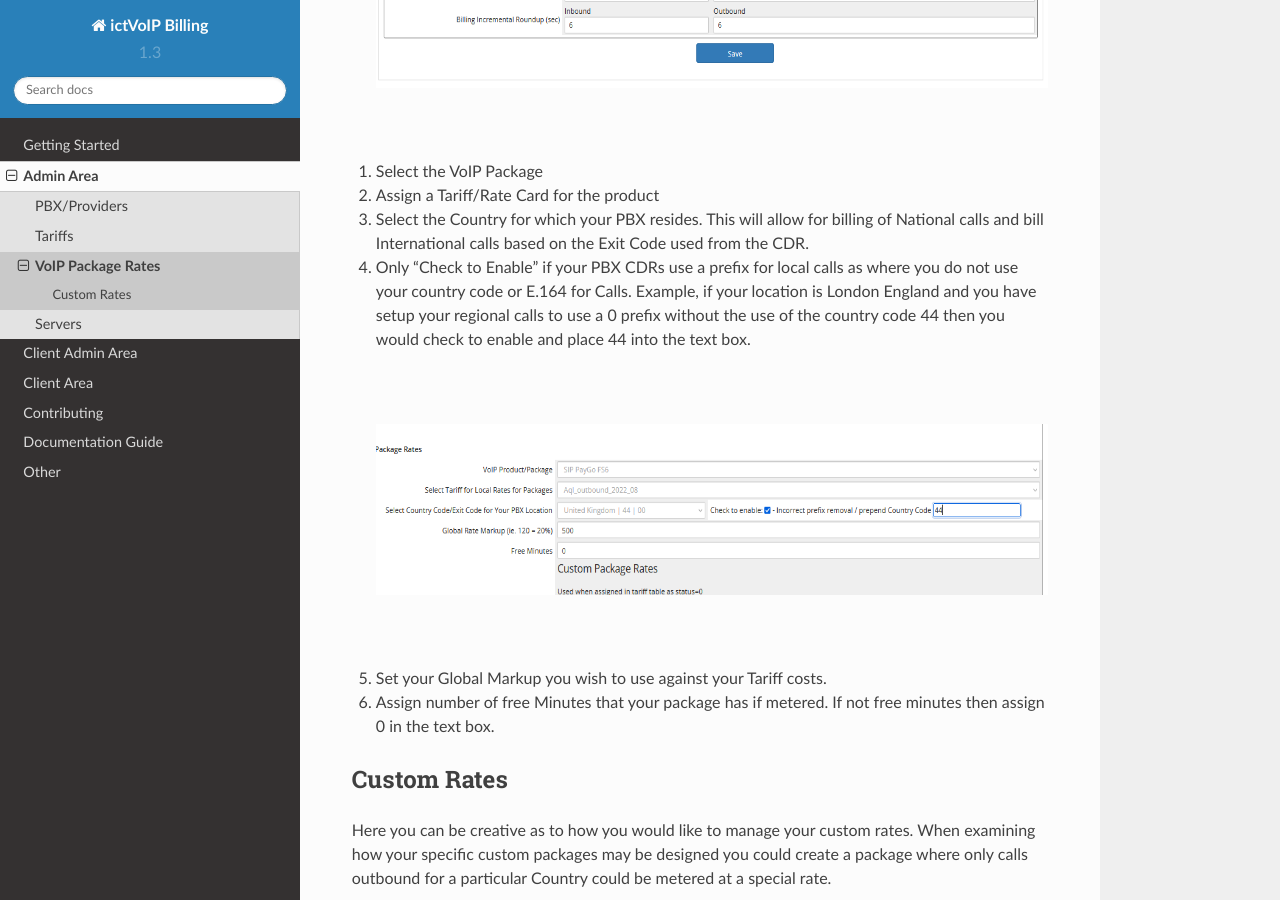
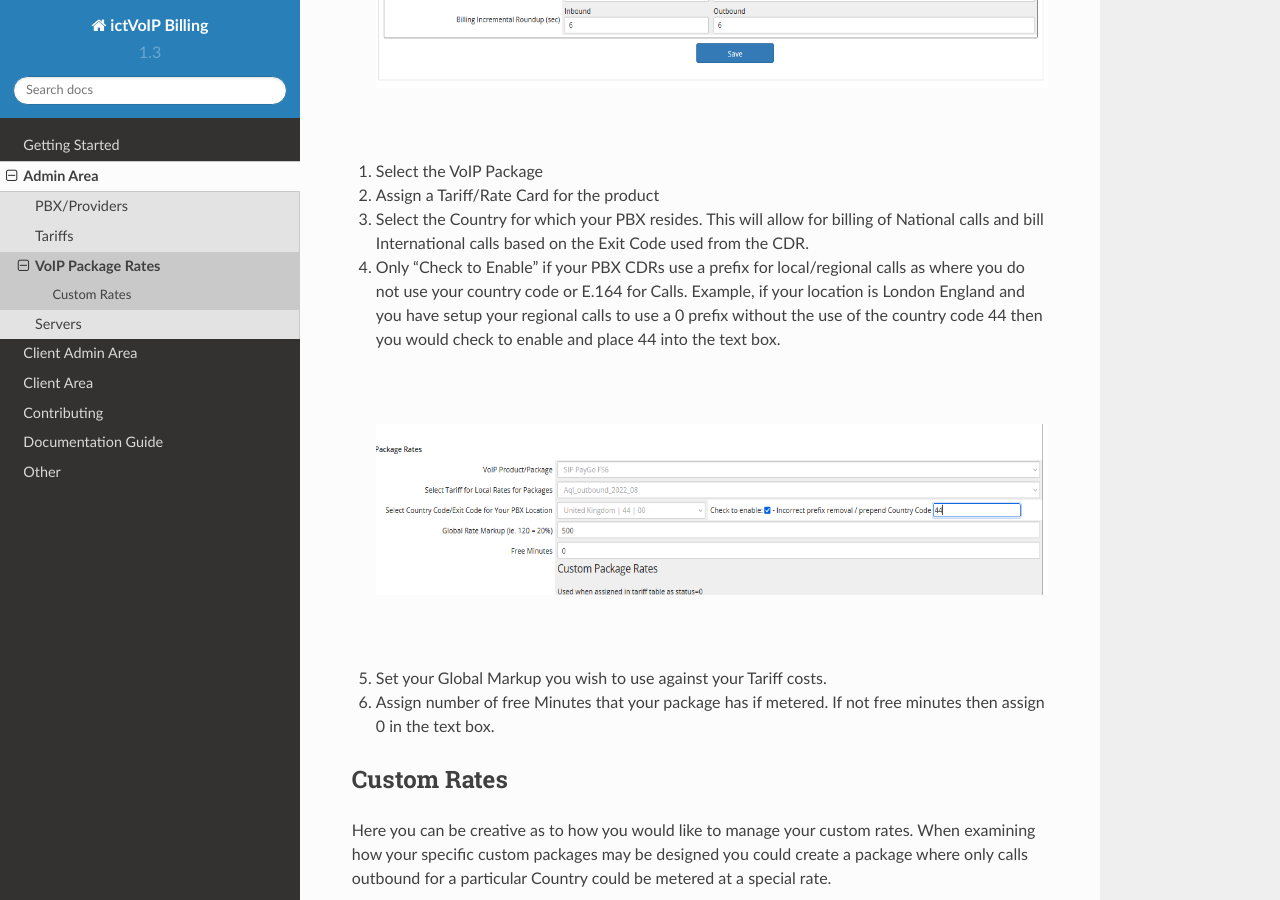
Before and after one commit to ictvoip/ictvoip-docs, a Sphinx documentation site: the page built from docs/source/admin/packages.rst, in a window 1280 px wide and 900 px high, scrolled down 616 px. Built offline with Sphinx 7.4.7 and the Read the Docs theme 2.0.0, drawn with Linux system fonts in a browser that asks for light colours; pages that are not in the unit, such as notebooks, are missing from menus.

Commit message:
Update packages.rst

```diff
--- a/docs/source/admin/packages.rst
+++ b/docs/source/admin/packages.rst
@@ -19,7 +19,7 @@ VoIP Package assignments and setup of server modules for extentions and API conn
 
 3) Select the Country for which your PBX resides. This will allow for billing of National calls and bill International calls based on the Exit Code used from the CDR.
 
-4) Only "Check to Enable" if your PBX CDRs use a prefix for local calls as where you do not use your country code or E.164 for Calls.
+4) Only "Check to Enable" if your PBX CDRs use a prefix for local/regional calls as where you do not use your country code or E.164 for Calls.
    Example, if your location is London England and you have setup your regional calls to use a 0 prefix without the use of the country code 44 then you would check to enable and place 44 into the text box.
 
 |
```
